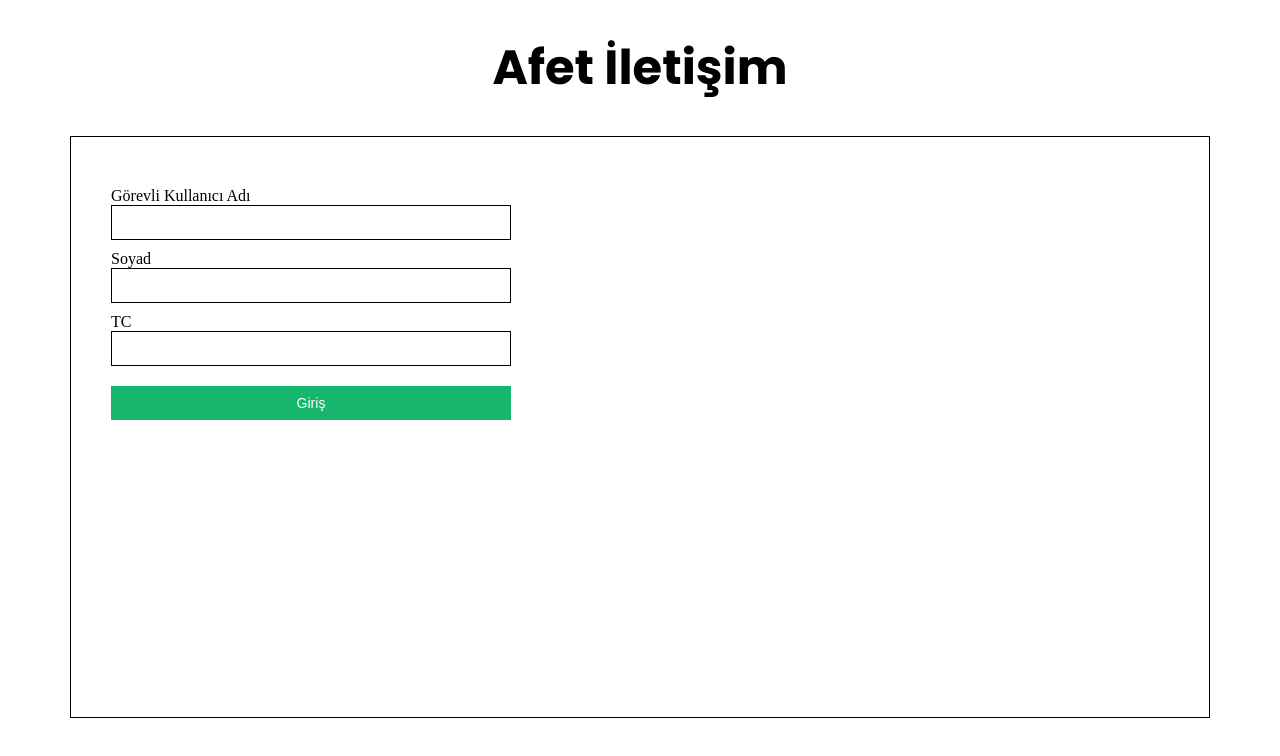
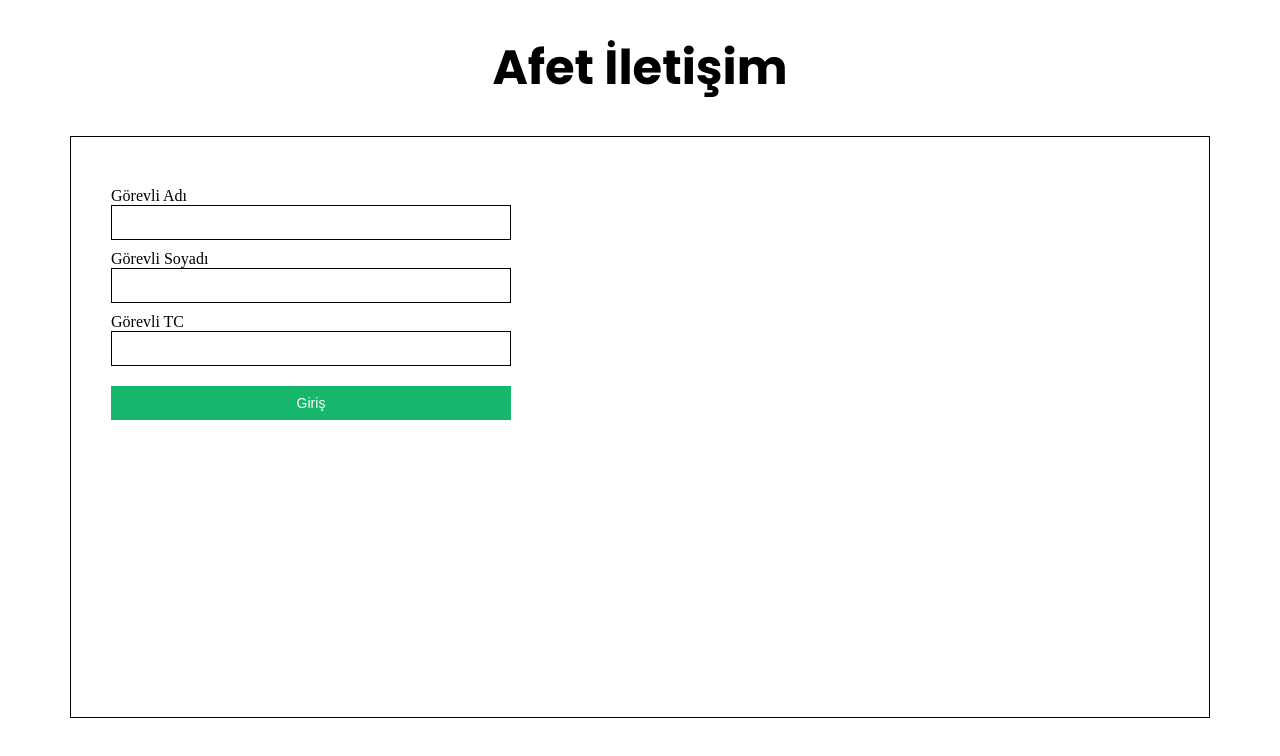
Before and after one commit to murattahtaci/front-end, a React (Create React App) app: page / in a window 1280 px wide. Shown: the top 756 px of the page. Built offline with nearby package versions, Linux system fonts and the light colour scheme.

Commit message:
feat/login/ label changes

```diff
--- a/src/features/login/LoginForm.js
+++ b/src/features/login/LoginForm.js
@@ -24,15 +24,15 @@ function LoginForm() {
           <Title>Afet İletişim</Title>
           <form className={styles.loginForm} onSubmit={handleSubmit(onSubmit)}>
             <div className={styles.input}>
-              <label htmlFor="name">Görevli Kullanıcı Adı</label>
+              <label htmlFor="name">Görevli Adı</label>
               <input required {...register("name")} />
             </div>
             <div className={styles.input}>
-              <label htmlFor="surName">Soyad</label>
+              <label htmlFor="surName">Görevli Soyadı</label>
               <input required {...register("surName", { required: true })} />
             </div>
             <div className={styles.input}>
-              <label htmlFor="id">TC</label>
+              <label htmlFor="id">Görevli TC</label>
               <input required {...register("id")} />
             </div>
             <button>Giriş</button>
```
